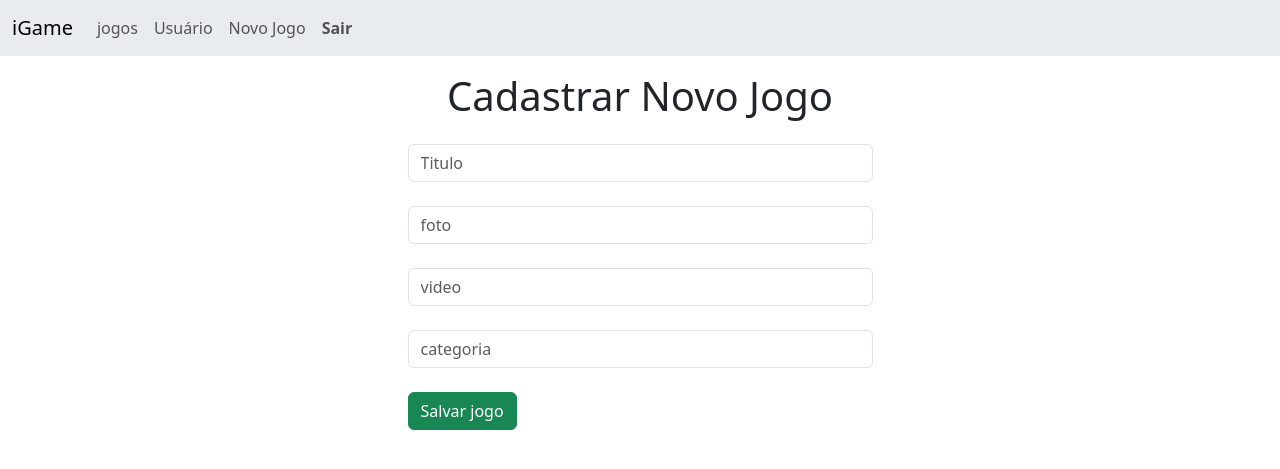
After one commit to DanielSantosLira/projeto_php, a PHP site: page /novo-jogo.php in a window 1280 px wide. The commit adds this page. Shown: the top 469 px of the page. Run offline with PHP 8.4, Linux system fonts and the light colour scheme.

Commit message:
novas mudanças

```diff
--- a/site/editar-usuario.php
+++ b/site/editar-usuario.php
@@ -28,10 +28,10 @@ mysqli_close($conexao);
                 <label for="exampleInputEmail1">Nome</label><input name="nome" value="<?php echo $nome; ?>" class="form-control">
             </div>
             <div class="form-group mt-3">
-                Foto :<input name="email" value="<?php echo $email; ?>" class="form-control">
+                E-mail <input name="email" value="<?php echo $email; ?>" class="form-control">
             </div>
             <div class="form-group mt-3">
-                <label for="exampleInputEmail1">Senha</label> :<input type="password" name="senha" value="<?php echo $senha; ?>" class="form-control">
+                <label for="exampleInputEmail1">Senha</label> <input type="password" name="senha" value="<?php echo $senha; ?>" class="form-control">
             </div>
 
             <div class="form-group mt-3">
--- a/site/menu-sistema.php
+++ b/site/menu-sistema.php
@@ -20,6 +20,9 @@
           <a class="nav-link " href="listar-usuario.php">Usuário</a>
         </li>
         <li class="nav-item">
+          <a class="nav-link " href="novo-jogo.php">Novo Jogo</a>
+        </li>
+        <li class="nav-item">
           <a class="nav-link " href="index.php"><b>Sair</b></a>
         </li>
 
--- /dev/null
+++ b/site/novo-jogo.php
@@ -0,0 +1,33 @@
+<?php
+include "cabecalho.php";
+include "menu-sistema.php";
+
+?>
+<div class="container">
+    <div class="row mt-3">
+        <div class="col-12 text-center">
+            <h1>Cadastrar Novo Jogo</h1>
+        </div>
+    </div>
+    <div class="row mt-3">
+        <div class="col-12">
+            <form action=" salvar-jogo.php" method="post">
+                <div class="col-5 mx-auto">
+                    <input type="text" name="titulo" class="form-control me-2" required placeholder="Titulo"> <br>
+                    <input type="foto" name="foto" class="form-control me-2" required placeholder="foto"> <br>
+                    <input type="vidio" name="vidio" class="form-control me-2" required placeholder="video"> <br>
+                    <input type="categoria" name="categoria" class="form-control me-2" required placeholder="categoria"> <br>
+                    <button type="submit" class="btn btn-success">Salvar jogo</button>
+
+                        <?php
+                        $mesagem = $_GET["msg"] ?? "";
+                        if ($mesagem == "sucesso") {
+                            echo "<em class='alert alert-primary'>jogo  cadastrado com sucesso</em>";
+                        }
+                        ?>
+
+                </div>
+            </form>
+        </div>
+    </div>
+</div>
--- a/site/painel.php
+++ b/site/painel.php
@@ -8,6 +8,7 @@ include "menu-sistema.php";
         <div class="col">
             <a href="listar-jogos.php" class="link-danger">Gerenciar Jogos</a>
             <a href="listar-usuario.php"  class="link-secondary">Gerenciar Usuário</a>
+            <a href="novo-jogo.php"  class="link-secondary">Cadastar Jogo</a>
         </div>
     </div>
 </div>
```
Also changed, not shown: site/cabecalho.php (+4 -3 lines), site/excluir-usuario.php (added, +14 -0 lines), site/listar-usuario.php (+7 -5 lines), site/salvar-jogo.php (added, +21 -0 lines), site/agendamentos.php (deleted).
